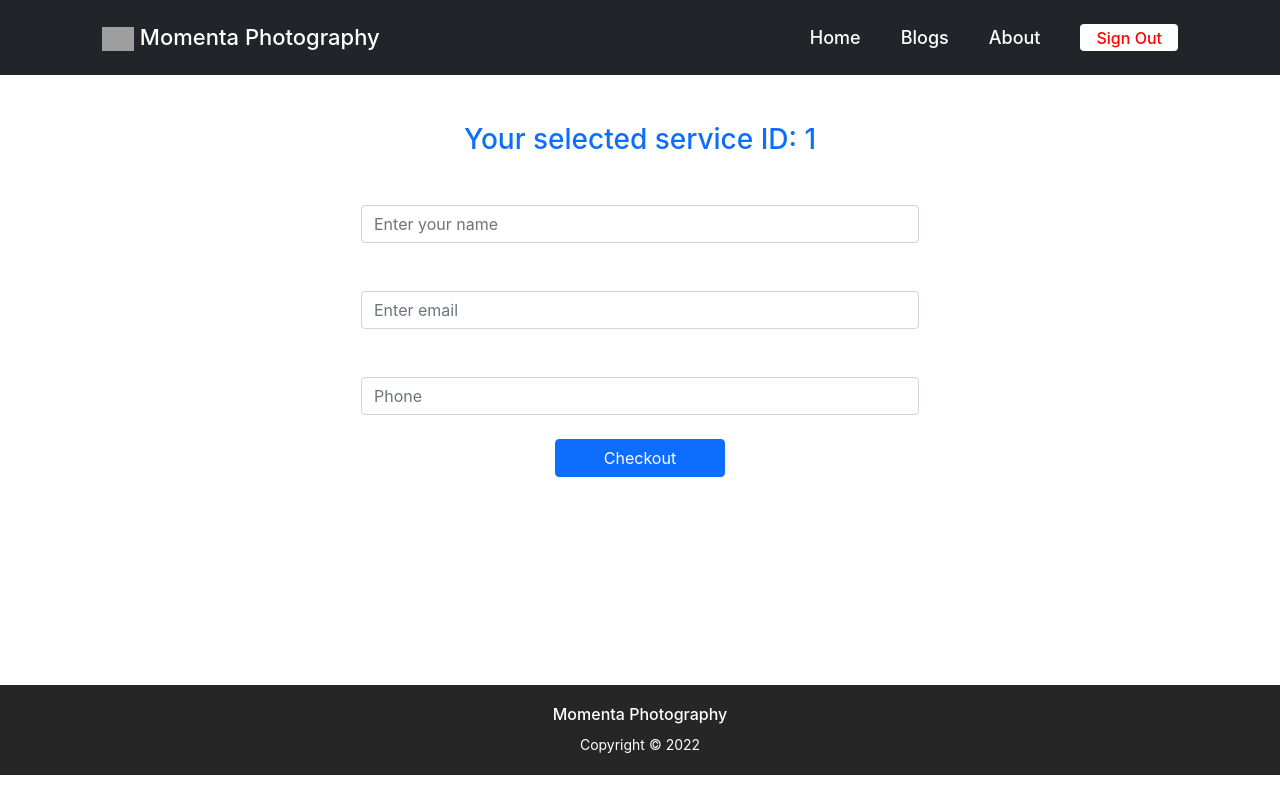
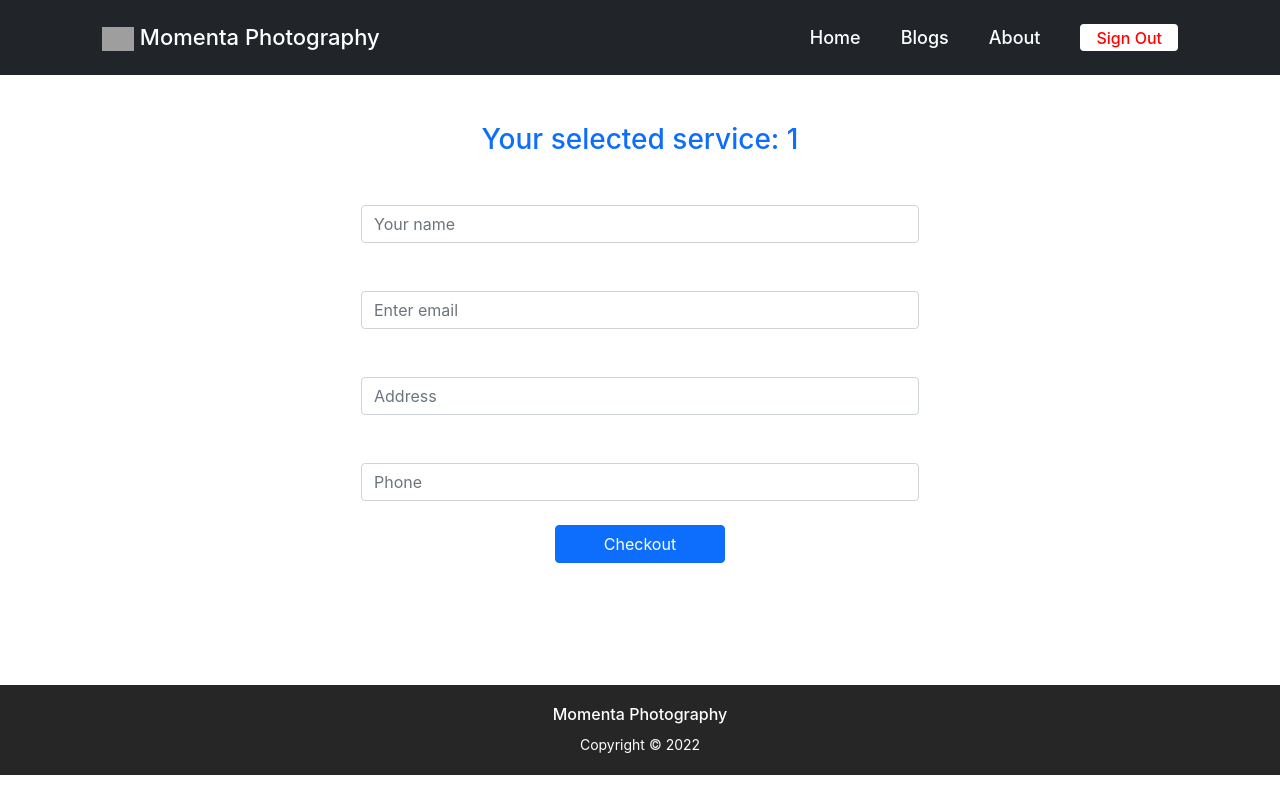
Before and after one commit to rashedevs/momenta-photography, a React (Create React App) app: page /checkout/1 in a window 1280 px wide. Built offline with nearby package versions, Linux system fonts and the light colour scheme; no server answers; sample sign-in values are in the browser's storage; grey boxes are pictures that could not be loaded.

Commit message:
checkout form modified

```diff
--- a/src/Pages/Checkout/Checkout.js
+++ b/src/Pages/Checkout/Checkout.js
@@ -10,21 +10,26 @@ const Checkout = () => {
         event.preventDefault()
         const name = event.target.name.value
         const email = event.target.email.value
+        const address = event.target.address.value
         const phone = event.target.phone.value
-        if (name && email && phone) {
+        if (name && email && address && phone) {
             toast('Thank you for the booking')
         }
     }
     return (
         <>
-            <h3 className='text-primary mt-5'>Your selected service ID: {serviceId}</h3>
+            <h3 className='text-primary mt-5'>Your selected service: {serviceId}</h3>
             <div className='container' style={{ minHeight: "60vh" }}>
                 <Form onSubmit={handleCheckout} className='w-50 mx-auto mt-5'>
                     <Form.Group className="mb-5" controlId="formBasicEmail">
-                        <Form.Control name='name' type="text" placeholder="Enter your name" required />
+                        <Form.Control name='name' type="text" placeholder="Your name" required />
                     </Form.Group>
                     <Form.Group className="mb-5" controlId="formBasicEmail">
                         <Form.Control name='email' type="email" placeholder="Enter email" required />
+                    </Form.Group>
+
+                    <Form.Group className="mb-5" controlId="formBasicEmail">
+                        <Form.Control name='address' type="text" placeholder="Address" required />
                     </Form.Group>
 
                     <Form.Group className="mb-4" controlId="formBasicPassword">
```
